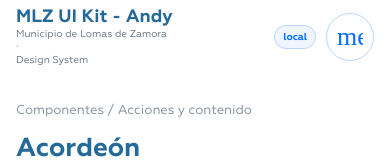
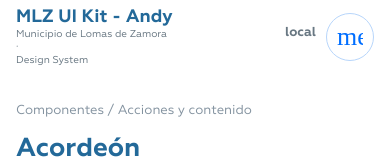
Before and after one commit to SantiagoM96/mlz-muni, a React (Vite) app: page /ui-kit-andy/componentes/acordeon in a window 390 px wide. Shown: the top 160 px of the page. Built offline with nearby package versions, Linux system fonts and the light colour scheme; a web font is replaced by a local one.

Commit message:
refactor(andy-kit): make brand version and hamburger three header siblings

```diff
--- a/src/pages/andy-kit/AndyKitPage.tsx
+++ b/src/pages/andy-kit/AndyKitPage.tsx
@@ -371,12 +371,10 @@ export function AndyKitPage(){
   <header className="andy-header"><div className="andy-container andy-topbar">
    <div className="andy-topbar-heading"><h1>MLZ UI Kit - Andy</h1>
      <span className="andy-eyebrow"><span>Municipio de Lomas de Zamora</span><span className="andy-eyebrow-divider"> · </span><span className="andy-design-system-label">Design System</span></span></div>
-   <div className="andy-topbar-actions">
-    <p className="andy-version">{commit==='local'?<b><span className="andy-version-prefix">Desarrollo </span>local</b>:<a href={'https://github.com/SantiagoM96/mlz-muni/commit/'+commit} target="_blank" rel="noopener noreferrer" aria-label={'Versión '+commit.slice(-3)}><b><span className="andy-version-prefix">Versión </span>{commit.slice(-3)}</b></a>}</p>
-    <button type="button" className="andy-sidebar-toggle" aria-label={navOpen?'Cerrar menú de componentes':'Abrir menú de componentes'} aria-expanded={navOpen} aria-controls="andy-component-nav" onClick={()=>setNavOpen(v=>!v)}>
-      <Icon name="menu" size={24}/><span className="andy-sidebar-toggle-label">Componentes</span>
-    </button>
-   </div>
+   <p className="andy-version">{commit==='local'?<b><span className="andy-version-prefix">Desarrollo </span>local</b>:<a href={'https://github.com/SantiagoM96/mlz-muni/commit/'+commit} target="_blank" rel="noopener noreferrer" aria-label={'Versión '+commit.slice(-3)}><b><span className="andy-version-prefix">Versión </span>{commit.slice(-3)}</b></a>}</p>
+   <button type="button" className="andy-sidebar-toggle" aria-label={navOpen?'Cerrar menú de componentes':'Abrir menú de componentes'} aria-expanded={navOpen} aria-controls="andy-component-nav" onClick={()=>setNavOpen(v=>!v)}>
+     <Icon name="menu" size={24}/><span className="andy-sidebar-toggle-label">Componentes</span>
+   </button>
   </div></header>
   {navOpen&&<button type="button" className="andy-sidebar-backdrop" aria-label="Cerrar navegación" onClick={()=>setNavOpen(false)}/>}
   <div className="andy-doc-body andy-container">
```
